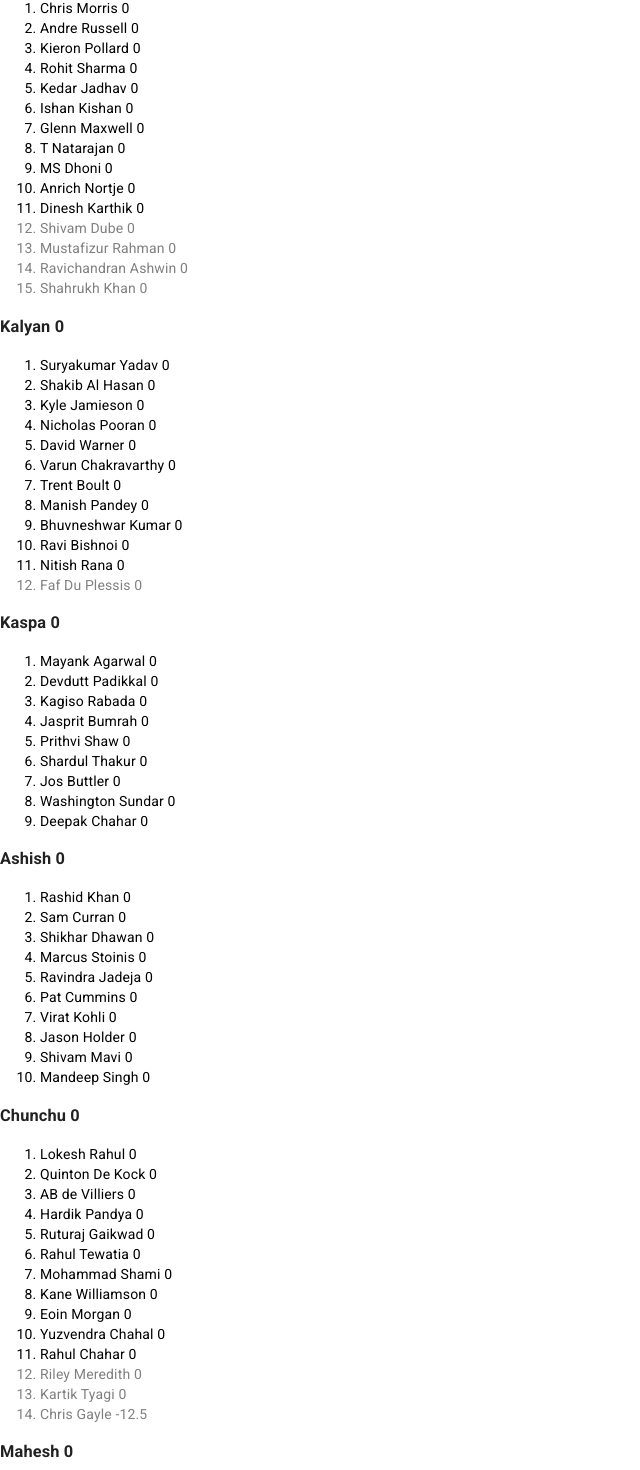
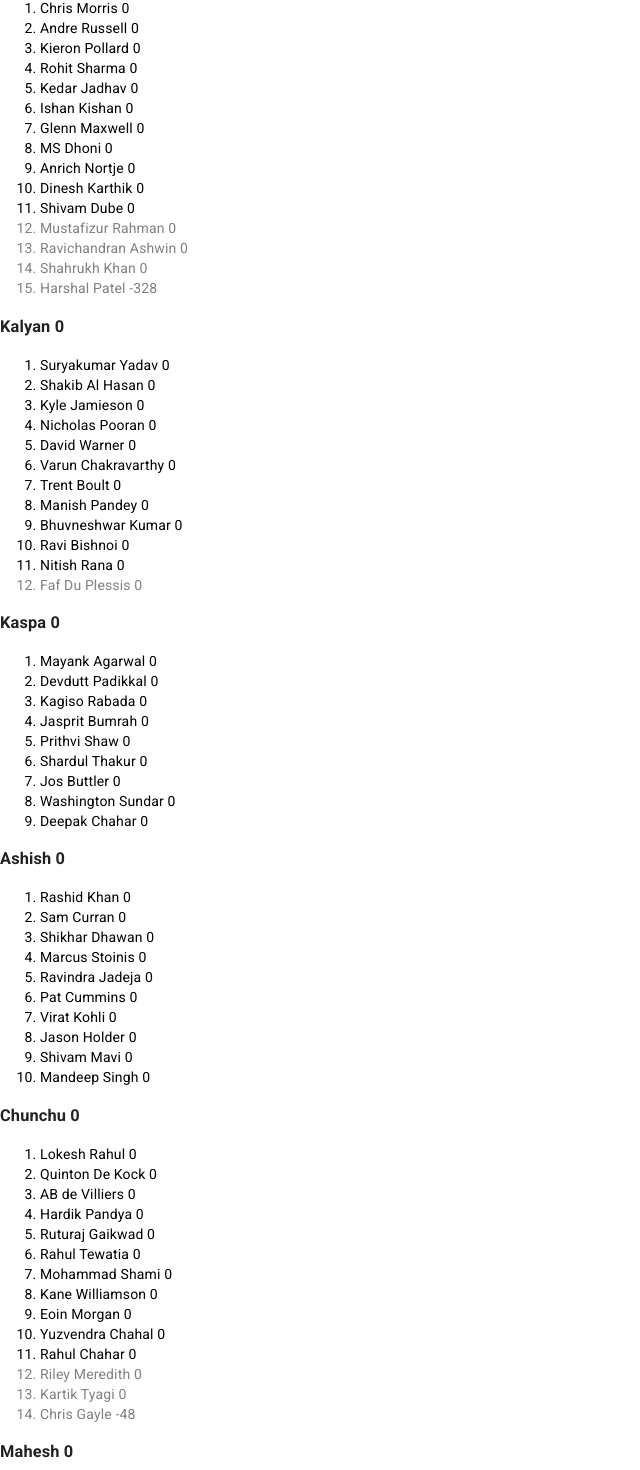
Before and after one commit to manoharlk/ipl-player-points, a Next.js app: page /components/LeaderBoard in a window 1280 px wide. Shown: the part 58-1528 px from the top of the page, without its empty margins (0-640 px from the left). Built offline with nearby package versions, Linux system fonts and the light colour scheme.

Commit message:
Point changes for Gayle and Harshal

```diff
--- a/pages/components/LeaderBoard.js
+++ b/pages/components/LeaderBoard.js
@@ -79,7 +79,7 @@ function getParticipants() {
         { name: "Kedar Jadhav", points: 0 },
         { name: "Ishan Kishan", points: 0 },
         { name: "Glenn Maxwell", points: 0 },
-        { name: "T Natarajan", points: 0 },
+        { name: "Harshal Patel", points: -328.0 },
         { name: "MS Dhoni", points: 0 },
         { name: "Anrich Nortje", points: 0 },
         { name: "Dinesh Karthik", points: 0 },
@@ -149,7 +149,7 @@ function getParticipants() {
         { name: "Eoin Morgan", points: 0 },
         { name: "Yuzvendra Chahal", points: 0 },
         { name: "Rahul Chahar", points: 0 },
-        { name: "Chris Gayle", points: -12.5 },
+        { name: "Chris Gayle", points: -48.0 },
         { name: "Riley Meredith", points: 0 },
         { name: "Kartik Tyagi", points: 0 },
       ],
```
